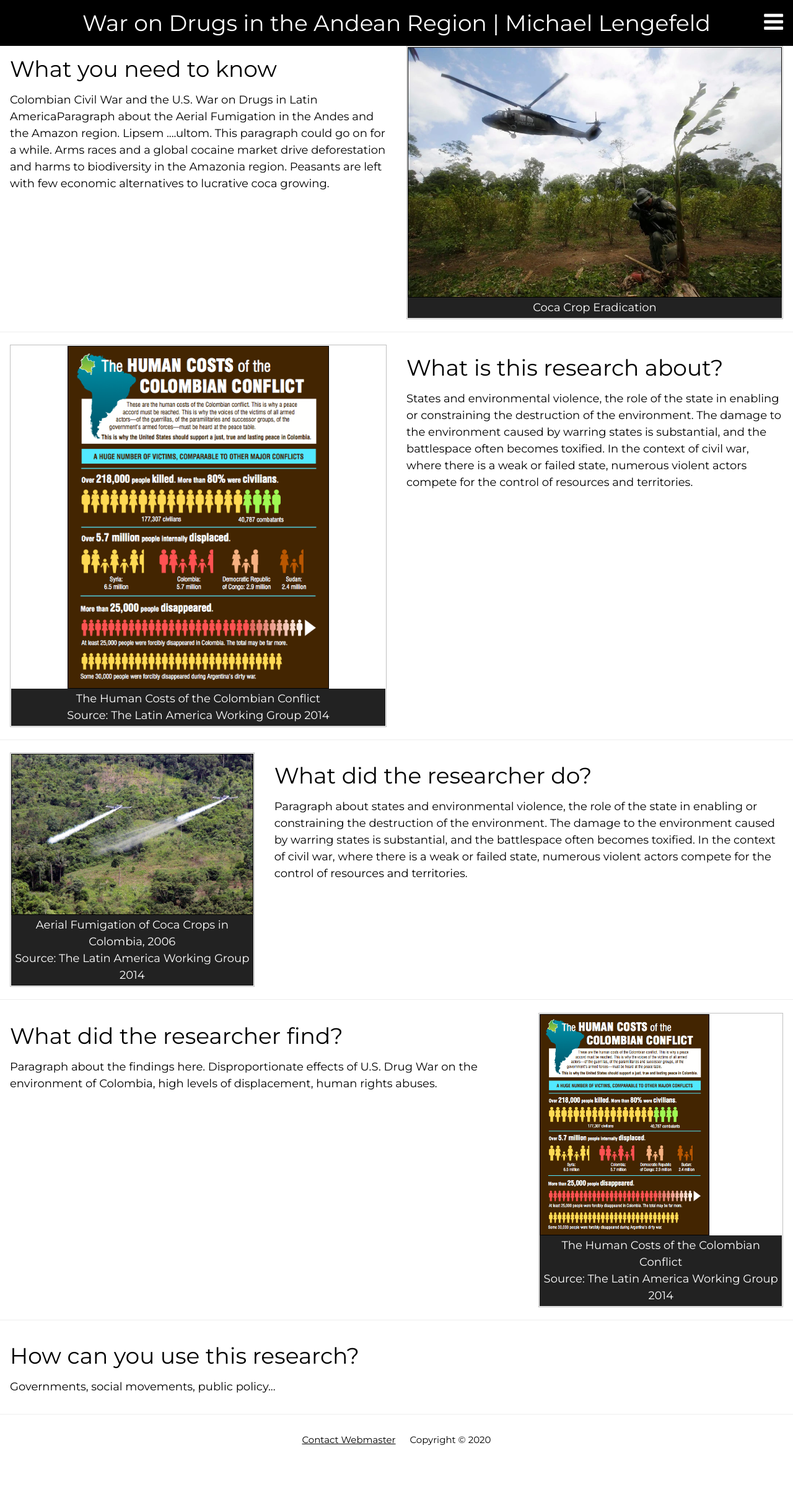
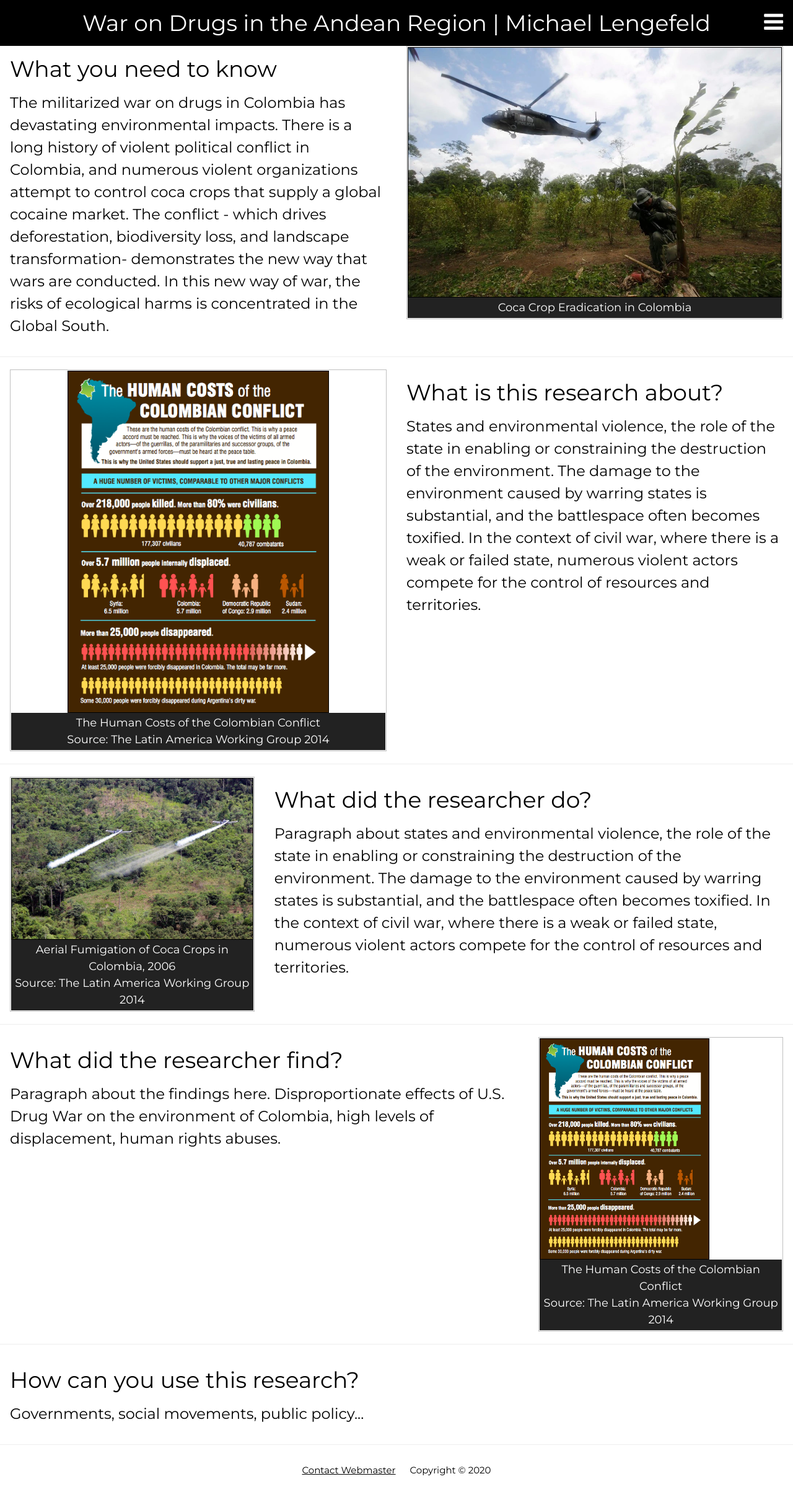
Before and after one commit to resilience1/resilience1.github.io, a Jekyll site: the page built from research/colombia.html, in a window 1280 px wide. Shown: the whole page at 62% size. Built offline with Jekyll 4.4.1, drawn with Linux system fonts in a browser that asks for light colours; nearby versions of some CDN libraries; before the commit the page ends 2387 px from its top, so only the background shows below that.

Commit message:
Update colombia.html

```diff
--- a/research/colombia.html
+++ b/research/colombia.html
@@ -52,7 +52,7 @@ title: War on Drugs | Michael Lengefeld
 	}
 
 	h2 {
-		font-size: large;
+		font-size: x-large;
 	}
 
 	img.displayed {
@@ -70,15 +70,17 @@ title: War on Drugs | Michael Lengefeld
 	<div class="w3-row">
 	<div class="w3-half w3-container">
 	<h1>What you need to know</h1>
-		<h2>Colombian Civil War and the U.S. War on Drugs in Latin AmericaParagraph about the Aerial Fumigation in the Andes and the Amazon region. Lipsem ....ultom. This paragraph
-			could go on for a while. Arms races and a global cocaine market drive deforestation and harms to biodiversity
-			in the Amazonia region. Peasants are left with few economic alternatives to lucrative coca growing.
+		<h2>The militarized war on drugs in Colombia has devastating environmental impacts. There is a long history of violent
+			political conflict in Colombia, and numerous violent organizations attempt to control coca crops that supply
+			a global cocaine market. The conflict - which drives deforestation, biodiversity loss, and landscape
+			transformation- demonstrates the new way that wars are conducted. In this new way of war, the risks of ecological
+			harms is concentrated in the Global South.
 		</h2>
 	</div>
 	<div class="w3-half w3-container">
 		<figure class="item">
     		<img src="/img/plancolombia2.jpg" alt="Coca Crop Eradication" style="width:100%; height: 100%; border:1px solid black">
-   		<figcaption class="caption">Coca Crop Eradication
+   		<figcaption class="caption">Coca Crop Eradication in Colombia
 		</figcaption>
 		</figure>
 	</div>
```
